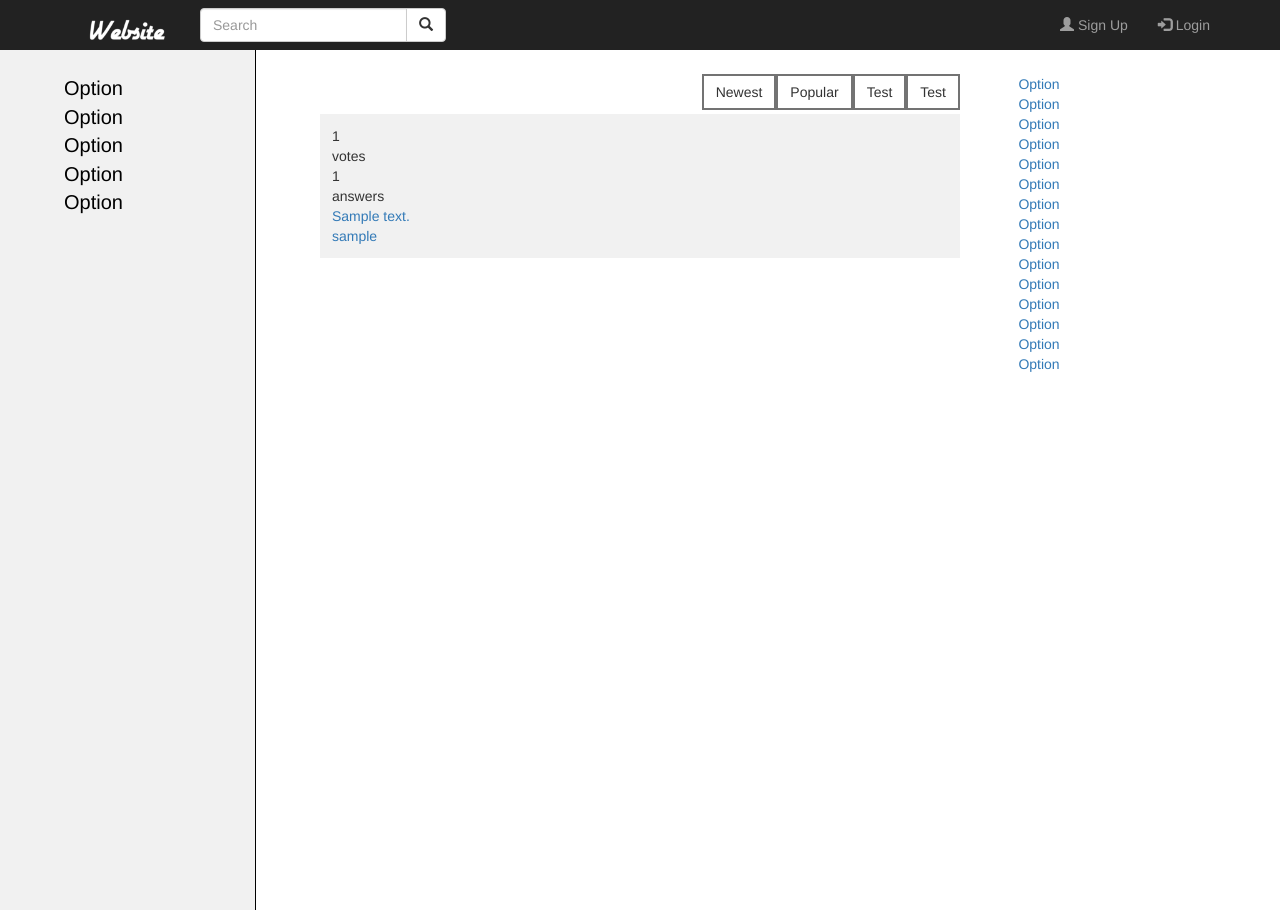
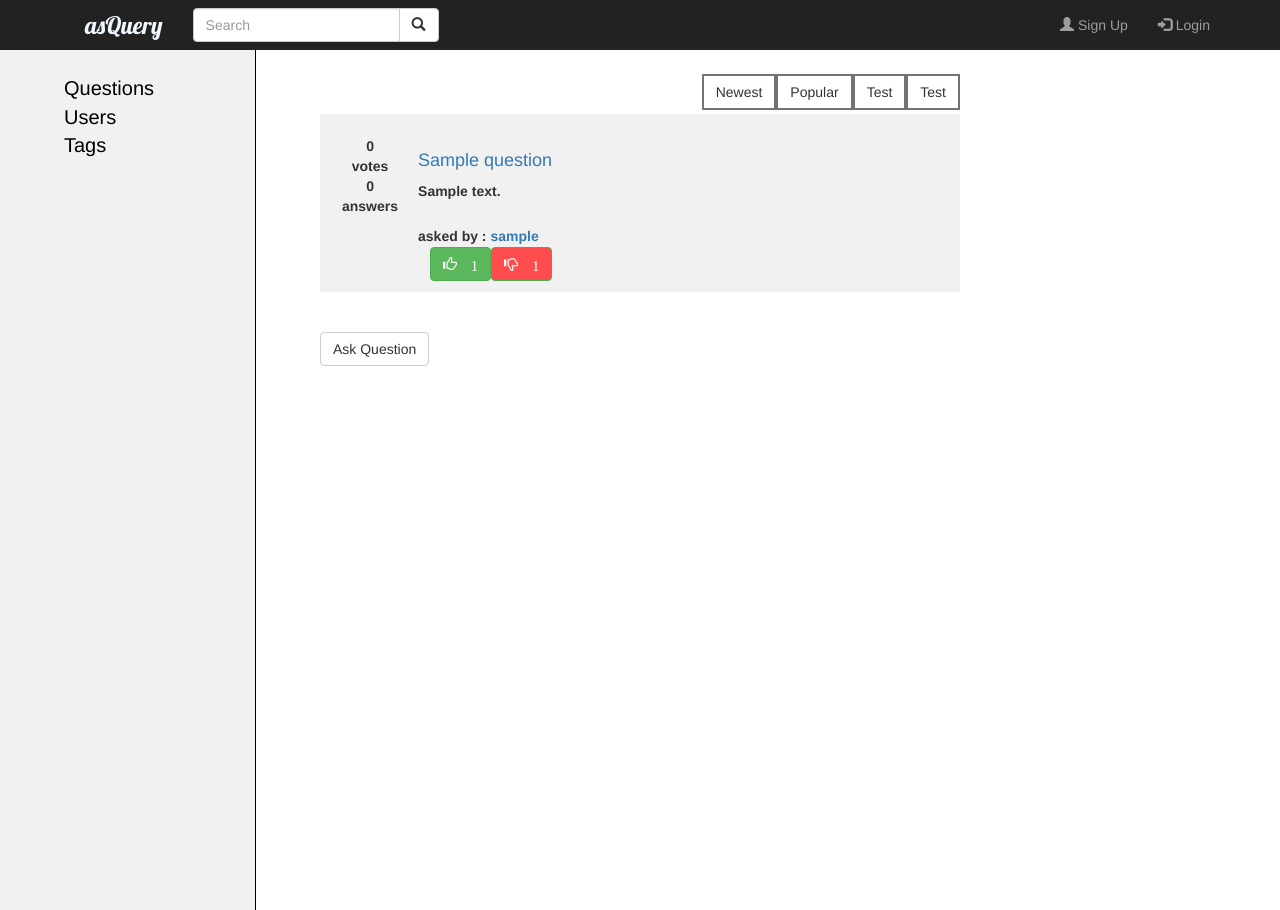
Before and after one commit to saurabh18213/asQuery, a Flask app: page / in a window 1280 px wide. Run offline with Flask 2, Linux system fonts and the light colour scheme; tables that the repository leaves empty hold one stand-in row (values such as "Sample post"); lists and menus that the app fills with data are empty; some libraries are stand-ins or nearby versions.

Commit message:
Added search

```diff
--- a/app/routes.py
+++ b/app/routes.py
@@ -1,7 +1,8 @@
-from flask import render_template
+from flask import render_template, flash, redirect, url_for, session, request, logging
 from app import app
 from flask_mysqldb import MySQL
 from app.forms import LoginForm
+#from wtforms import Form, StringField, TextAreaField, PasswordField, validators, IntegerField
 
 app.config['MYSQL_USER'] = 'root'
 app.config['MYSQL_PASSWORD'] = ''
@@ -13,23 +14,78 @@ mysql = MySQL(app)
 def index():
     cur = mysql.connection.cursor()
     cur.execute('''select Q.question_id, Q.status,
-    Q.upvotes, Q.downvotes, Q.asked_at, Q.content,
+    Q.upvotes, Q.downvotes, Q.asked_at, Q.title,  Q.content, Q.userid,
     (select count(*) from Answer A where A.question_id = Q.question_id)
     as answer_count, ( select U.username from User U where U.userid = Q.userid)
     as username from Question Q;''')
     questions = cur.fetchall()
-    print(questions)
+    #print(questions)
     return render_template('home.html', questions=questions)
 
-@app.route('/question')
-def question():
-    return render_template('question.html')
+@app.route('/question/<int:id>')
+def question(id):
+    cur = mysql.connection.cursor()
+    question_query = "select Q.title, Q.content, Q.upvotes, Q.downvotes, Q.asked_at from Question Q where Q.question_id = {}".format(id)
+    cur.execute(question_query)
+    questionDetail = cur.fetchone()
+    answer_query = "select A.question_id, A.content, A.upvotes, A.downvotes, A.answered_at, (select U.userid from User U where U.userid = A.userid) as userid,  (select U.username from User U where U.userid = A.userid) as username from Answer A where A.question_id = {}".format(id)
+    cur.execute(answer_query)
+    answerDetail = cur.fetchall()
+    #print(answerDetail)
+    return render_template('question.html', question=questionDetail, answers=answerDetail)
+
+@app.route('/search', methods=['POST'])
+def search():
+    if request.method == 'POST':
+        query = request.form['search']
+        #print(query)
+        cur = mysql.connection.cursor()
+        question_query = "select Q.title, Q.content, Q.upvotes, Q.downvotes, Q.asked_at, Q.userid, Q.question_id, (select U.username from User U where U.userid = Q.userid) as username from Question Q where Q.title like '%{}%'".format(query)
+        cur.execute(question_query)
+        questionDetail = cur.fetchall()
+        #print(questionDetail)
+        #answer_query = "select A.question_id, A.content, A.upvotes, A.downvotes, A.answered_at, (select U.userid from User U where U.userid = A.userid) as userid,  (select U.username from User U where U.userid = A.userid) as username from Answer A where A.question_id = {}".format(id)
+        #cur.execute(answer_query)
+        #answerDetail = cur.fetchall()
+        #print(answerDetail)
+        return render_template('searchresults.html', questions=questionDetail)
+
+
 
 @app.route('/login', methods=['GET', 'POST'])
 def login():
-    form = LoginForm()
-    if form.validate_on_submit():
-        flash('Login requested for user {}, remember_me={}'.format(
-            form.username.data, form.remember_me.data))
-        return redirect('/')
-    return render_template('login.html', title='Sign In', form=form)
+    # form = LoginForm(request.form)
+    # if request.method == 'POST':
+        # email = form['email'].data
+        # password_input = form['password'].data
+#
+        # cur = mysql.connection.cursor()
+        # result = cur.execute("SELECT * FROM User where email = %s", [email])
+        # if result>0:
+            # data = cur.fetchone()
+            # password = data['password']
+            # if (password_input==password):
+                # result = cur.execute("SELECT username FROM User where email = %s", [email])
+                # data = cur.fetchone()
+                # session['logged_in'] = True
+                # session['username'] = username
+                # session['userid'] = data['userid']
+                # flash("You are now logged in", 'success')
+                # return redirect(url_for('/'))
+            # else:
+                # error = 'Invalid Login'
+                # return render_template('login.html', error= error)
+        # else:
+            # error = 'Invalid Login'
+            # return render_template('login.html', error= error)
+        # cur.close()
+    return render_template('login.html')
+
+    # if current_user.is_authenticated:
+        # return redirect(url_for('/'))
+    # form = LoginForm()
+    # if form.validate_on_submit():
+        # flash('Login requested for user {}, remember_me={}'.format(
+            # form.username.data, form.remember_me.data))
+        # return redirect('/')
+    # return render_template('login.html', title='Sign In', form=form)
--- a/app/static/base.css
+++ b/app/static/base.css
@@ -95,7 +95,17 @@
   padding-left: 12px;
   padding-right: 12px;
   padding-bottom: 12px;
+  /* max-height: 64px; */
 }
+
+.answer-box{
+  background-color: #f1f1f1;
+  padding-top: 12px;
+  padding-left: 12px;
+  padding-right: 12px;
+  padding-bottom: 12px;
+}
+
 .question-box th, tr{
   padding-left: 10px;
   padding-right: 10px;
--- a/app/static/home.css
+++ b/app/static/home.css
@@ -41,6 +41,7 @@
   padding-left: 8px;
   padding-right: 8px;
   padding-bottom: 8px;
+  max-height: 100px;
 }
 
 .leftbox{
--- a/app/templates/base.html
+++ b/app/templates/base.html
@@ -7,16 +7,16 @@
     <link rel="stylesheet" href="https://maxcdn.bootstrapcdn.com/bootstrap/3.4.0/css/bootstrap.min.css">
     <script src="https://ajax.googleapis.com/ajax/libs/jquery/3.4.0/jquery.min.js"></script>
     <script src="https://maxcdn.bootstrapcdn.com/bootstrap/3.4.0/js/bootstrap.min.js"></script>
-
+    <link href="https://fonts.googleapis.com/css?family=Lobster" rel="stylesheet">
   </head>
   <body>
 
   <header class="topbar navbar-inverse navbar-fixed-top"> <!-- add body padding padding-top: 50px-->
     <div class="container">
     <div class="navbar-brand">
-      <img src="{{ url_for('static', filename='logo2.png') }}" height="30px">
+      <span style="font-family: 'Lobster', cursive; font-size: 24px; color: aliceblue">asQuery</span>
     </div>
-  <form class="navbar-form navbar-left" action="/action.php">
+  <form class="navbar-form navbar-left" method="POST" action="/search">
     <div class="input-group">
       <input type="text" class="form-control" placeholder="Search" name="search" >
       <div class="input-group-btn">
@@ -34,6 +34,11 @@
   </header>
 
   <div class="center-area">
+      <div class="sidebar">
+          <a href="/">Questions</a> <br>
+          <a href="#">Users</a> <br>
+          <a href="#">Tags</a> <br>
+      </div>
     {% block content %}{% endblock %}
   </div>
 
--- a/app/templates/home.html
+++ b/app/templates/home.html
@@ -2,17 +2,7 @@
 
 {% block content %}
 
-    <div class="sidebar">
-        {% block leftSidebar %}
-        <a href="#">Option</a> <br>
-        <a href="#">Option</a> <br>
-        <a href="#">Option</a> <br>
-        <a href="#">Option</a> <br>
-        <a href="#">Option</a> <br>
-        {% endblock %}
-      </div>
-
-    <div class="right-sidebar">
+    <!-- <div class="right-sidebar">
       {% block rightSidebar %}
       <a href="#">Option</a> <br>
       <a href="#">Option</a> <br>
@@ -30,7 +20,7 @@
       <a href="#">Option</a> <br>
       <a href="#">Option</a> <br>
       {% endblock %}
-    </div>
+    </div> -->
 
 
     <div class="middle">
@@ -48,28 +38,31 @@
 
       {% if questions %}
         {% for question in questions %}
-          <div class="question-box">
-            <div class="leftbox">
-              <div class="smallbox">
-               {{ question.upvotes }}<br> votes
-              </div>
-              <div class="smallbox">
-                {{ question.answer_count }} <br> answers
-              </div>
-            </div>
-
-            <div class="rightbox">
-              <a href="#">{{ question.content }}</a>
-            </div>
-            <div class="username">
-              <a href="#">{{ question.username }}</a>
-            </div>
-          </div>
-          <br>
+      <div class="question-box">
+          <table >
+            <tr>
+              <th class="left-cell"> 0 <br>votes <br> 0  <br>answers</th>
+              <th class="right-cell">
+                <h4><a href="question/{{ question.question_id }}" class="question">{{ question.title }}</a></h4>
+                <div class="ques-text">
+                  {{ question.content }}
+                </div>
+              </th>
+            </tr>
+            <tr>
+              <th></th>
+              <th class="asked-by">asked by : <a href="users/{{ question.userid }}">{{ question.username }}</a>  <br>
+                 <button type="button" id="down-btn" class="btn btn-success glyphicon glyphicon-thumbs-down" > {{ question.upvotes }} </button>
+                 <button type="button" id="up-btn" class="btn btn-success glyphicon glyphicon-thumbs-up" > {{ question.downvotes }} </button>
+              </th>
+            </tr>
+          </table>
+        </div>
+        <br><br>
         {% endfor %}
       {% endif %}
-      <br>
-    </div>
+
+
 
     <button type="button" class="btn btn-default" name="Newest">Ask Question</button>
     {% endblock %}
--- a/database_populate.py
+++ b/database_populate.py
@@ -7,14 +7,14 @@ mydb = mysql.connector.connect(
 )
 
 user_insert_str = "insert into User(email, password, username) values (%s, %s, %s)"
-question_insert_str = "insert into Question (content, userid) values (%s, %s);"
+question_insert_str = "insert into Question (content, userid, title) values (%s, %s, %s);"
 answer_insert_str = "insert into Answer (content, question_id, userid) values (%s, %s, %s);"
 
 def user_insert_vals(n):
     return ("user" + str(n) + "@users.com", "samplepassword" + str(n), "user" + str(n))
 
 def question_insert_vals(n, m):
-    return ("What is question number " + str(n) + " ?", m)
+    return ("Content of Question No. " + str(n) + " ?", m, "Title of Question " + str(n))
 
 def answer_insert_vals(n, m, t):
     return ("This is answer number " + str(n) + " .", m, t)
```
Also changed, not shown: app/templates/question.html (+16 -58 lines), app/templates/searchresults.html (added, +71 -0 lines).
